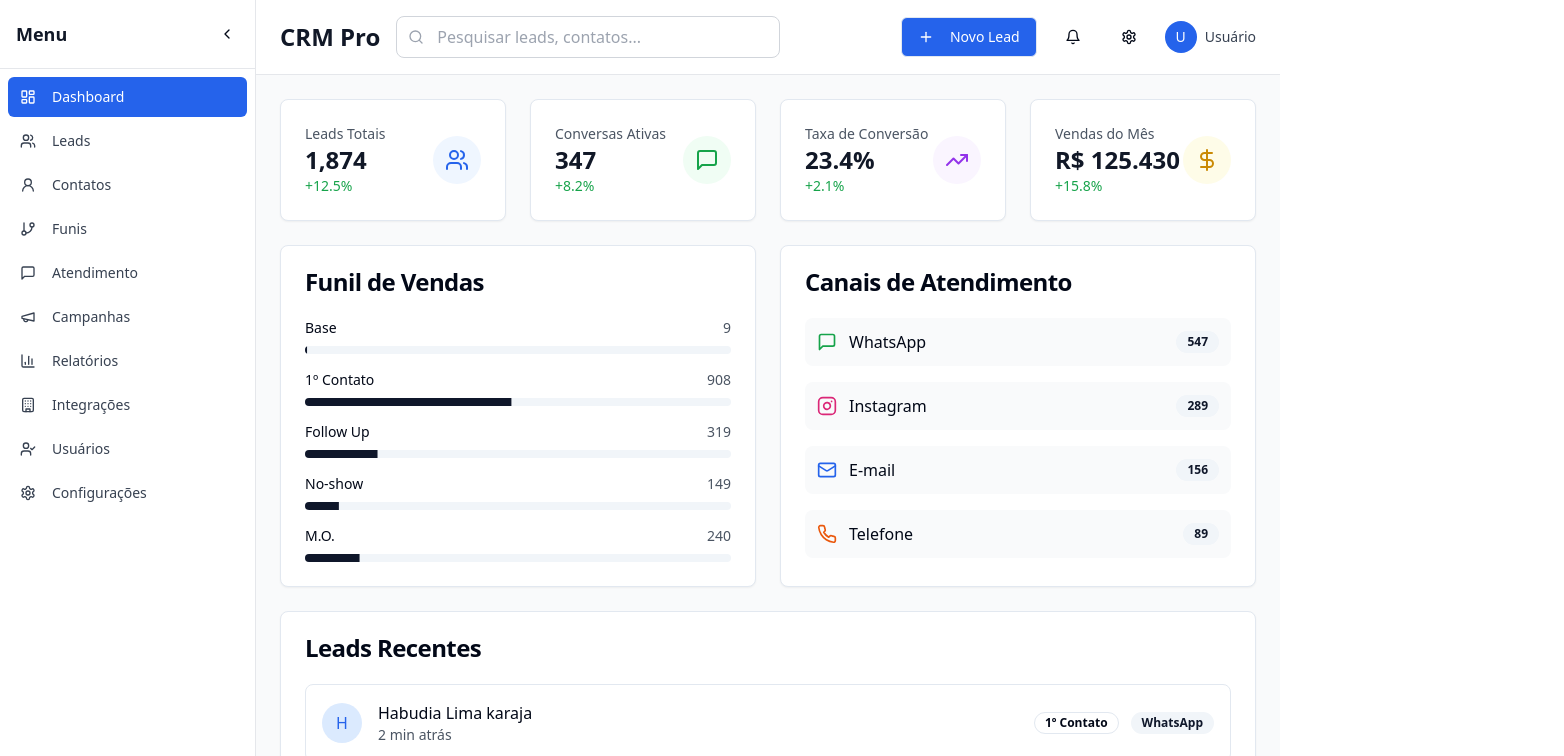
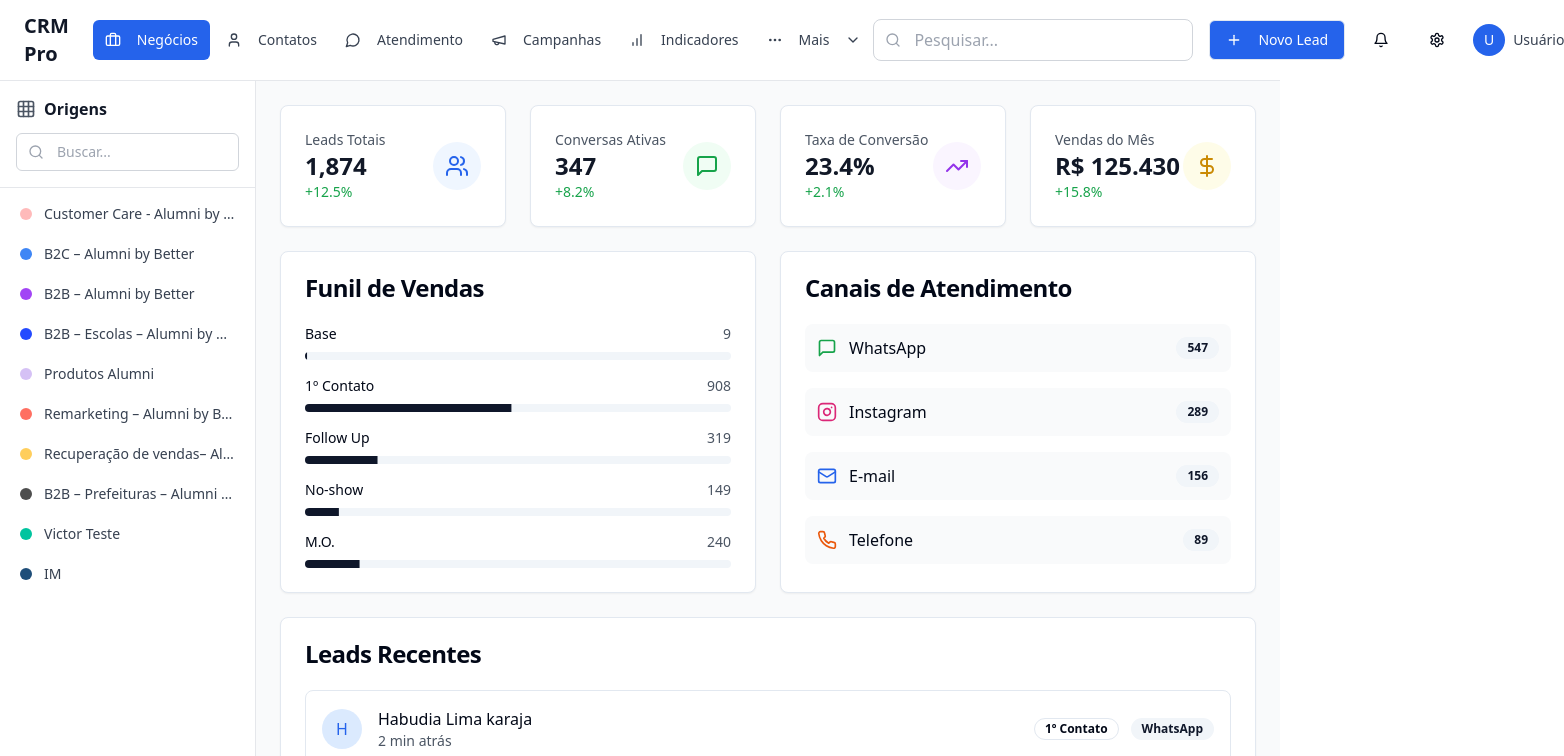
Before and after one commit to Helencristhim/radiant-customer-suite, a React (Vite) app: page / in a window 1280 px wide. Shown: the top 756 px of the page, 1564 px wide, since content can reach past the window. Built offline with nearby package versions, Linux system fonts and the light colour scheme.

Commit message:
Refactor: Update layout with new config
Update the application layout based on the provided configuration, including the header and sidebar components.

```diff
--- a/src/pages/Index.tsx
+++ b/src/pages/Index.tsx
@@ -1,8 +1,39 @@
+
 import { useState } from "react";
 import { Card, CardContent } from "@/components/ui/card";
 import { Button } from "@/components/ui/button";
-import { Plus, Search, Bell, Settings as SettingsIcon } from "lucide-react";
-import Sidebar from "@/components/Sidebar";
+import {
+  Plus,
+  Search,
+  Bell,
+  Settings as SettingsIcon,
+  Briefcase,
+  User,
+  MessageCircle,
+  Megaphone,
+  BarChart,
+  MoreHorizontal,
+  Link,
+  FileText,
+  Inbox,
+  Smartphone,
+  Shield,
+  UserCog,
+  Users,
+  Mic,
+  Grid,
+  Layout,
+  Clock,
+  ChevronDown
+} from "lucide-react";
+import {
+  DropdownMenu,
+  DropdownMenuContent,
+  DropdownMenuItem,
+  DropdownMenuLabel,
+  DropdownMenuSeparator,
+  DropdownMenuTrigger,
+} from "@/components/ui/dropdown-menu";
 import Dashboard from "@/components/Dashboard";
 import LeadsTable from "@/components/LeadsTable";
 import Contacts from "@/components/Contacts";
@@ -17,7 +48,6 @@ import FunnelManagement from "@/components/FunnelManagement";
 
 const Index = () => {
   const [activeTab, setActiveTab] = useState("dashboard");
-  const [sidebarCollapsed, setSidebarCollapsed] = useState(false);
 
   const renderActiveTab = () => {
     switch (activeTab) {
@@ -48,31 +78,170 @@ const Index = () => {
     }
   };
 
+  const navItems = [
+    { label: "Negócios", id: "dashboard", icon: Briefcase },
+    { label: "Contatos", id: "contacts", icon: User },
+    { label: "Atendimento", id: "attendance", icon: MessageCircle },
+    { label: "Campanhas", id: "campaigns", icon: Megaphone },
+    { label: "Indicadores", id: "reports", icon: BarChart },
+  ];
+
+  const sidebarItems = [
+    {
+      label: "Customer Care - Alumni by Better",
+      id: "customer-care",
+      color: "#FFBABA"
+    },
+    {
+      label: "B2C – Alumni by Better",
+      id: "b2c",
+      color: "#3F86F5"
+    },
+    {
+      label: "B2B – Alumni by Better",
+      id: "b2b",
+      color: "#A244F5"
+    },
+    {
+      label: "B2B – Escolas – Alumni by Better",
+      id: "b2b-escolas",
+      color: "#244AFF"
+    },
+    {
+      label: "Produtos Alumni",
+      id: "produtos",
+      color: "#D5C1F5"
+    },
+    {
+      label: "Remarketing – Alumni by Better",
+      id: "remarketing",
+      color: "#FF6F61"
+    },
+    {
+      label: "Recuperação de vendas– Alumni by Better",
+      id: "recuperacao",
+      color: "#FFCE5C"
+    },
+    {
+      label: "B2B – Prefeituras – Alumni by Better",
+      id: "prefeituras",
+      color: "#4E4E4E"
+    },
+    {
+      label: "Victor Teste",
+      id: "teste-victor",
+      color: "#00C49F"
+    },
+    {
+      label: "IM",
+      id: "im",
+      color: "#1F4E79"
+    }
+  ];
+
   return (
-    <div className="min-h-screen bg-gray-50 flex">
-      <Sidebar
-        activeTab={activeTab}
-        setActiveTab={setActiveTab}
-        collapsed={sidebarCollapsed}
-        setCollapsed={setSidebarCollapsed}
-      />
+    <div className="min-h-screen bg-gray-50 flex flex-col">
+      {/* Header Navbar */}
+      <header className="bg-white border-b border-gray-200 px-6 py-3">
+        <div className="flex items-center justify-between">
+          <div className="flex items-center space-x-6">
+            <h1 className="text-xl font-bold text-gray-900">CRM Pro</h1>
 
-      <div className={`flex-1 transition-all duration-300 ${sidebarCollapsed ? 'ml-16' : 'ml-64'}`}>
-        {/* Header */}
-        <header className="bg-white border-b border-gray-200 px-6 py-4 flex items-center justify-between">
+            {/* Navigation Items */}
+            <nav className="flex items-center space-x-1">
+              {navItems.map((item) => {
+                const Icon = item.icon;
+                return (
+                  <Button
+                    key={item.id}
+                    variant={activeTab === item.id ? "default" : "ghost"}
+                    className={`flex items-center space-x-2 px-3 py-2 ${
+                      activeTab === item.id
+                        ? 'bg-blue-600 text-white hover:bg-blue-700'
+                        : 'text-gray-700 hover:bg-gray-100'
+                    }`}
+                    onClick={() => setActiveTab(item.id)}
+                  >
+                    <Icon className="h-4 w-4" />
+                    <span>{item.label}</span>
+                  </Button>
+                );
+              })}
+
+              {/* Mais Dropdown */}
+              <DropdownMenu>
+                <DropdownMenuTrigger asChild>
+                  <Button variant="ghost" className="flex items-center space-x-2 px-3 py-2 text-gray-700 hover:bg-gray-100">
+                    <MoreHorizontal className="h-4 w-4" />
+                    <span>Mais</span>
+                    <ChevronDown className="h-3 w-3" />
+                  </Button>
+                </DropdownMenuTrigger>
+                <DropdownMenuContent className="w-56 bg-white">
+                  <DropdownMenuLabel>Aplicativos</DropdownMenuLabel>
+                  <DropdownMenuItem onClick={() => setActiveTab("integrations")}>
+                    <Link className="mr-2 h-4 w-4" />
+                    Integrações
+                  </DropdownMenuItem>
+                  <DropdownMenuItem>
+                    <SettingsIcon className="mr-2 h-4 w-4" />
+                    Ferramentas de Checkout
+                  </DropdownMenuItem>
+                  <DropdownMenuItem>
+                    <FileText className="mr-2 h-4 w-4" />
+                    Central de modelos
+                  </DropdownMenuItem>
+
+                  <DropdownMenuSeparator />
+                  <DropdownMenuLabel>Atendimento</DropdownMenuLabel>
+                  <DropdownMenuItem>
+                    <Inbox className="mr-2 h-4 w-4" />
+                    Inbox
+                  </DropdownMenuItem>
+                  <DropdownMenuItem>
+                    <Smartphone className="mr-2 h-4 w-4" />
+                    Canais
+                  </DropdownMenuItem>
+                  <DropdownMenuItem>
+                    <Shield className="mr-2 h-4 w-4" />
+                    Permissões de usuários
+                  </DropdownMenuItem>
+                  <DropdownMenuItem>
+                    <SettingsIcon className="mr-2 h-4 w-4" />
+                    Configurações Gerais
+                  </DropdownMenuItem>
+
+                  <DropdownMenuSeparator />
+                  <DropdownMenuLabel>Configurações</DropdownMenuLabel>
+                  <DropdownMenuItem>
+                    <UserCog className="mr-2 h-4 w-4" />
+                    Conta
+                  </DropdownMenuItem>
+                  <DropdownMenuItem onClick={() => setActiveTab("users")}>
+                    <Users className="mr-2 h-4 w-4" />
+                    Usuários
+                  </DropdownMenuItem>
+
+                  <DropdownMenuSeparator />
+                  <DropdownMenuLabel>Transcrição de Chamadas</DropdownMenuLabel>
+                  <DropdownMenuItem>
+                    <Mic className="mr-2 h-4 w-4" />
+                    Transcrições
+                  </DropdownMenuItem>
+                </DropdownMenuContent>
+              </DropdownMenu>
+            </nav>
+          </div>
+
           <div className="flex items-center space-x-4">
-            <h1 className="text-2xl font-bold text-gray-900">CRM Pro</h1>
             <div className="relative">
               <Search className="absolute left-3 top-1/2 transform -translate-y-1/2 text-gray-400 h-4 w-4" />
               <input
                 type="text"
-                placeholder="Pesquisar leads, contatos..."
-                className="pl-10 pr-4 py-2 border border-gray-300 rounded-lg focus:ring-2 focus:ring-blue-500 focus:border-transparent w-96"
+                placeholder="Pesquisar..."
+                className="pl-10 pr-4 py-2 border border-gray-300 rounded-lg focus:ring-2 focus:ring-blue-500 focus:border-transparent w-80"
               />
             </div>
-          </div>
-
-          <div className="flex items-center space-x-4">
             <Button variant="outline" className="bg-blue-600 text-white hover:bg-blue-700">
               <Plus className="h-4 w-4 mr-2" />
               Novo Lead
@@ -90,10 +259,61 @@ const Index = () => {
               <span className="text-sm font-medium text-gray-700">Usuário</span>
             </div>
           </div>
-        </header>
+        </div>
+      </header>
+
+      <div className="flex flex-1">
+        {/* Sidebar */}
+        <div className="w-64 bg-white border-r border-gray-200 flex flex-col">
+          {/* Sidebar Header */}
+          <div className="p-4 border-b border-gray-200">
+            <div className="flex items-center space-x-2">
+              <Grid className="h-5 w-5 text-gray-600" />
+              <h2 className="font-semibold text-gray-900">Origens</h2>
+            </div>
+            <div className="mt-3">
+              <div className="relative">
+                <Search className="absolute left-3 top-1/2 transform -translate-y-1/2 text-gray-400 h-4 w-4" />
+                <input
+                  type="text"
+                  placeholder="Buscar..."
+                  className="w-full pl-10 pr-3 py-2 border border-gray-300 rounded-md text-sm focus:ring-2 focus:ring-blue-500 focus:border-transparent"
+                />
+              </div>
+            </div>
+          </div>
+
+          {/* Sidebar Items */}
+          <div className="flex-1 p-2 space-y-1 overflow-y-auto">
+            {sidebarItems.map((item) => (
+              <button
+                key={item.id}
+                className="w-full flex items-center space-x-3 px-3 py-2 text-left text-sm text-gray-700 rounded-md hover:bg-gray-100 transition-colors"
+              >
+                <div
+                  className="w-3 h-3 rounded-full flex-shrink-0"
+                  style={{ backgroundColor: item.color }}
+                />
+                <span className="truncate">{item.label}</span>
+              </button>
+            ))}
+          </div>
+
+          {/* Sidebar Footer */}
+          <div className="p-2 border-t border-gray-200">
+            <button className="w-full flex items-center space-x-3 px-3 py-2 text-left text-sm text-gray-700 rounded-md hover:bg-gray-100 transition-colors">
+              <Layout className="h-4 w-4" />
+              <span>Visualizações</span>
+            </button>
+            <button className="w-full flex items-center space-x-3 px-3 py-2 text-left text-sm text-gray-700 rounded-md hover:bg-gray-100 transition-colors">
+              <Clock className="h-4 w-4" />
+              <span>Recentes</span>
+            </button>
+          </div>
+        </div>
 
         {/* Main Content */}
-        <main className="p-6">
+        <main className="flex-1 p-6 overflow-auto">
           {renderActiveTab()}
         </main>
       </div>
```
